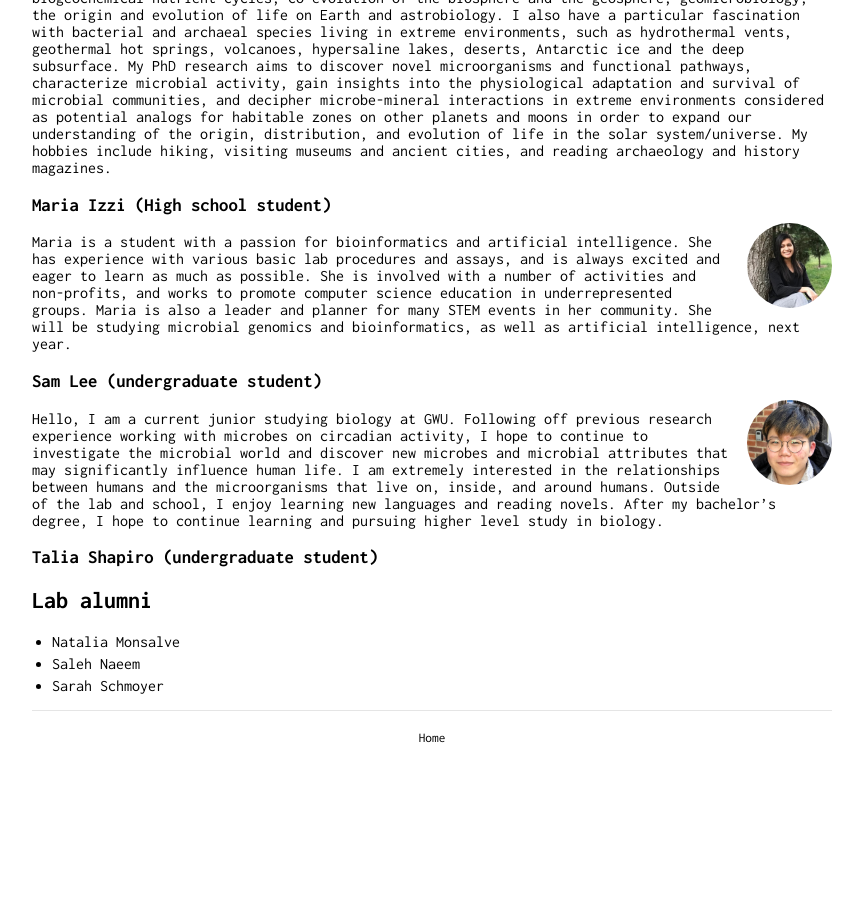
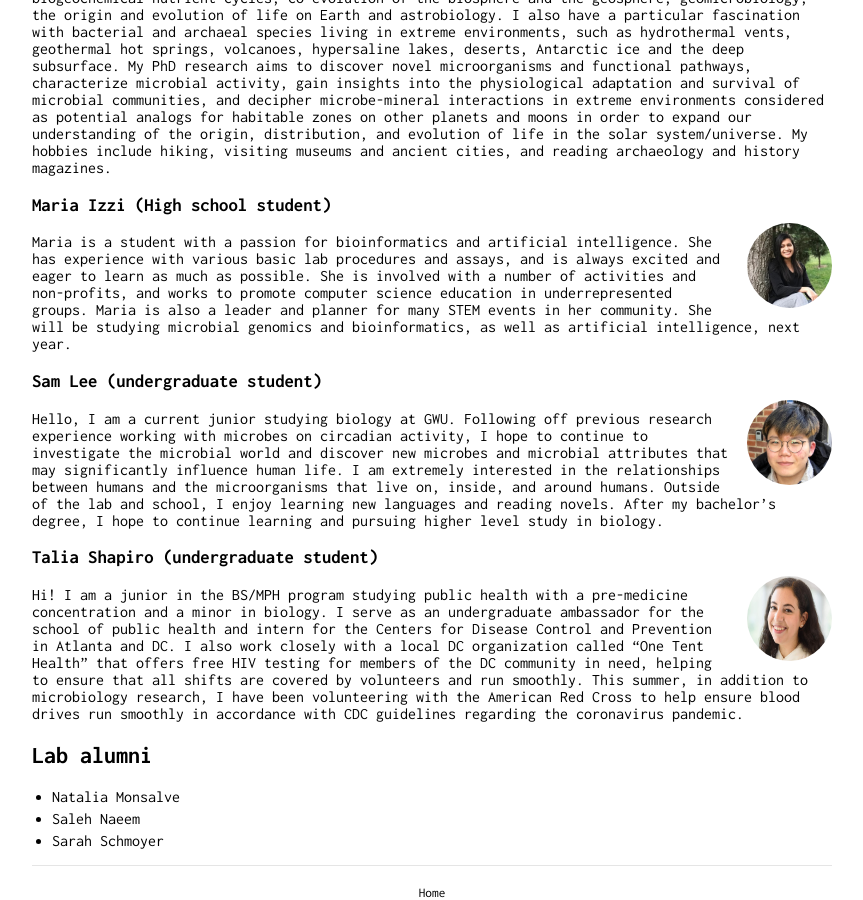
Before and after one commit to jimmysaw/jimmysaw.github.io, a Jekyll site: the page built from people.md, in a window 1280 px wide and 900 px high, scrolled down 866 px. Shown: the whole window, without its empty margins (208-1071 px from the left). Built offline with Jekyll 4.4.1, drawn with Linux system fonts in a browser that asks for light colours; our own code applies the rules of GitHub Pages for plain Markdown files; before the commit the page ends 1611 px from its top, so only the background shows below that.

Commit message:
added talia

```diff
--- a/people.md
+++ b/people.md
@@ -45,6 +45,10 @@ Hello, I am a current junior studying biology at GWU. Following off previous res
 
 ### Talia Shapiro (undergraduate student)
 
+<img class="profile-picture" src="images/ts.jpg">
+
+Hi! I am a junior in the BS/MPH program studying public health with a pre-medicine concentration and a minor in biology. I serve as an undergraduate ambassador for the school of public health and intern for the Centers for Disease Control and Prevention in Atlanta and DC. I also work closely with a local DC organization called “One Tent Health” that offers free HIV testing for members of the DC community in need, helping to ensure that all shifts are covered by volunteers and run smoothly. This summer, in addition to microbiology research, I have been volunteering with the American Red Cross to help ensure blood drives run smoothly in accordance with CDC guidelines regarding the coronavirus pandemic.
+
 ## Lab alumni
 
   - Natalia Monsalve
```
Also changed, not shown: images/ts.jpg (added).
